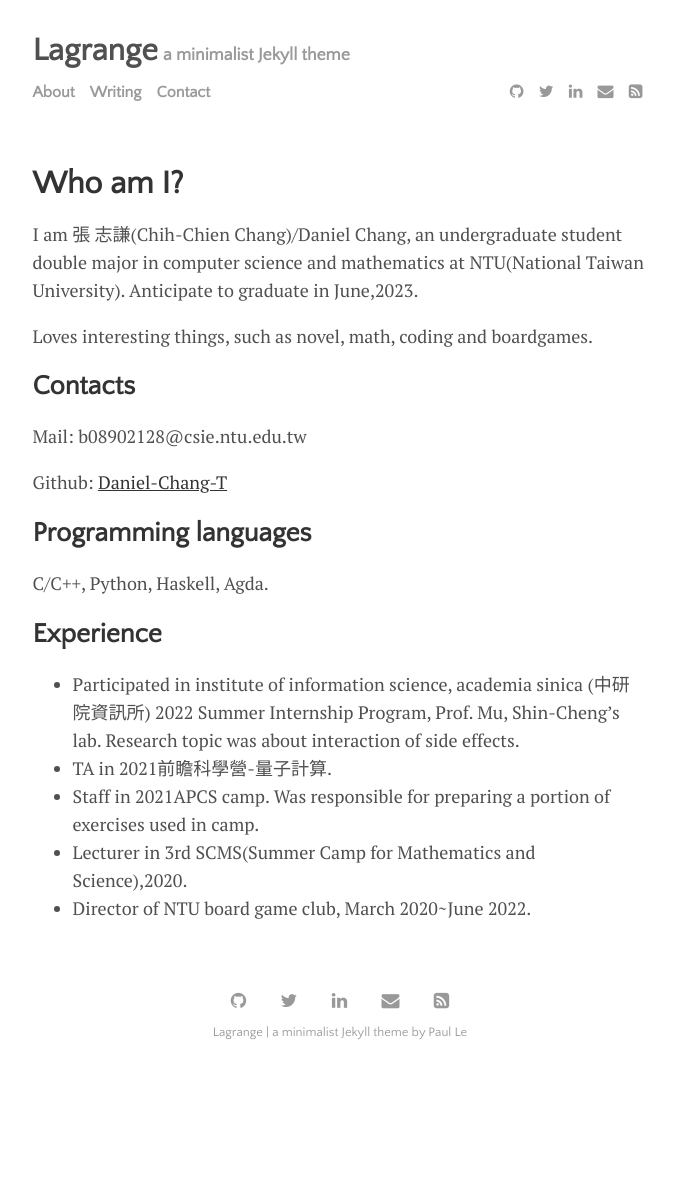
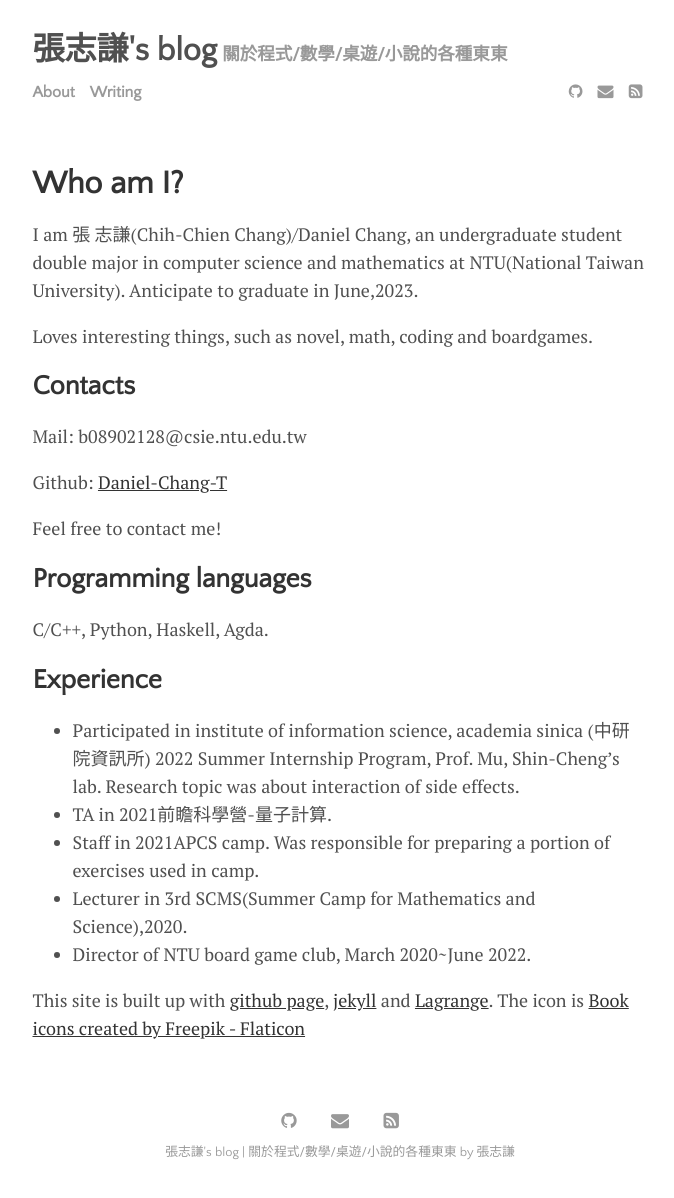
Before and after one commit to Daniel-Chang-T/Daniel-Chang-T.github.io, a Jekyll site: the page built from menu/about.md, in a window 1280 px wide. Shown: the whole page, without its empty margins (300-974 px from the left). Built offline with Jekyll 4.4.1, drawn with Linux system fonts in a browser that asks for light colours; before the commit the page ends 1078 px from its top, so only the background shows below that.

Commit message:
update site informations

```diff
--- a/_config.yml
+++ b/_config.yml
@@ -11,8 +11,7 @@
 #   sort_reverse: true
 
 # jekyll-paginate configuration
-paginate:            5
-
+paginate:             5
 # Build settings
 markdown:            kramdown
 highlighter:         rouge
@@ -20,9 +19,9 @@ permalink:           /:title
 plugins:             [jekyll-paginate, jekyll-sitemap, jekyll-feed, jekyll-seo-tag]
 
 # Customise atom feed settings (this is where Jekyll-Feed gets configuration information)
-title:		           'Lagrange'
-description:	       'a minimalist Jekyll theme'
-author:              'Paul Le'
+title:		           "張志謙's blog"
+description:	       '關於程式/數學/桌遊/小說的各種東東'
+author:              '張志謙'
 
 # RSS 2.0 can be used instead of Atom by uncommenting following two lines
 #feed:
--- a/_includes/google-analytics.html
+++ b/_includes/google-analytics.html
@@ -6,3 +16,4 @@
   ga('create', '{{ site.data.settings.google-ID }}', 'auto');
   ga('send', 'pageview');
 </script>
+-->
--- a/menu/about.md
+++ b/menu/about.md
@@ -13,6 +13,8 @@ Mail: b08902128@csie.ntu.edu.tw
 
 Github: [Daniel-Chang-T](https://github.com/Daniel-Chang-T)
 
+Feel free to contact me!
+
 ## Programming languages
 C/C++, Python, Haskell, Agda.
 
@@ -22,3 +24,5 @@ C/C++, Python, Haskell, Agda.
 - Staff in 2021APCS camp. Was responsible for preparing a portion of exercises used in camp.
 - Lecturer in 3rd SCMS(Summer Camp for Mathematics and Science),2020.
 - Director of NTU board game club, March 2020~June 2022.
+
+This site is built up with [github page](https://pages.github.com/), [jekyll](https://jekyllrb.com/) and [Lagrange](https://github.com/LeNPaul/Lagrange). The icon is <a href="https://www.flaticon.com/free-icons/book" title="book icons">Book icons created by Freepik - Flaticon</a>
```
Also changed, not shown: other parts of _includes/google-analytics.html (+10 -0 lines), _data/settings.yml (+6 -6 lines), computer.png (added), favicon.ico.
